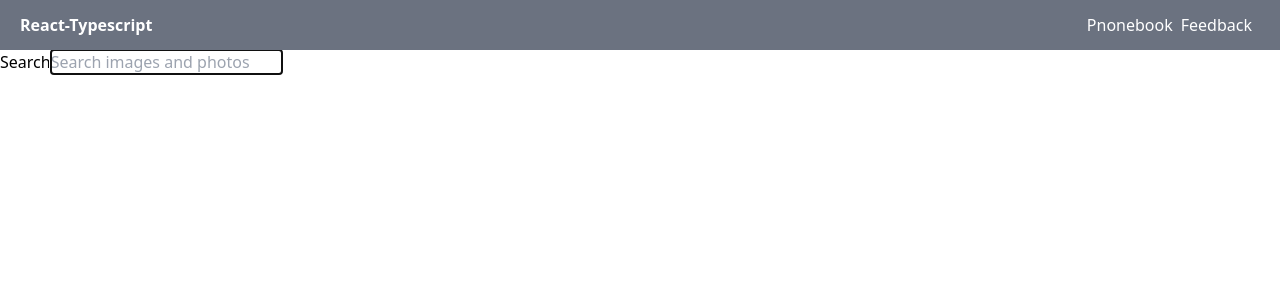
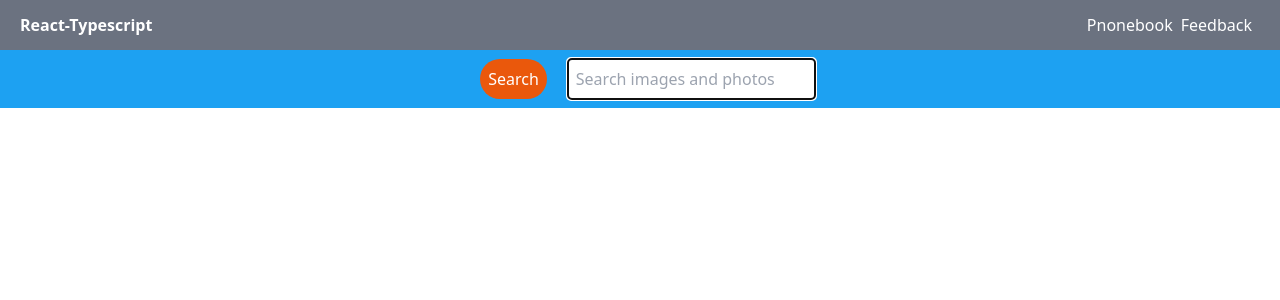
Before and after one commit to Sergiyan92/my-typescript-app, a React (Vite) app: page / in a window 1280 px wide. Shown: the top 300 px of the page. Built offline with nearby package versions, Linux system fonts and the light colour scheme.

Commit message:
create style images

```diff
--- a/package.json
+++ b/package.json
@@ -14,6 +14,7 @@
     "nanoid": "^5.0.2",
     "react": "^18.2.0",
     "react-dom": "^18.2.0",
+    "react-loader-spinner": "^5.4.5",
     "react-router-dom": "^6.17.0"
   },
   "devDependencies": {
--- a/src/components/images/Images.tsx
+++ b/src/components/images/Images.tsx
@@ -67,7 +67,7 @@ const Images = () => {
     setSelectedImage("");
   };
   return (
-    <div>
+    <div className="flex  flex-col pb-6 w-full ml-auto mr-auto">
       <Searchbar onSubmit={handleSubmit} />
 
       <ImageGallery images={images} onClick={handleImageClick} />
--- a/src/components/images/imagegallery/ImageGallery.tsx
+++ b/src/components/images/imagegallery/ImageGallery.tsx
@@ -10,7 +10,7 @@ type ImageGalleryProps = {
 };
 const ImageGallery = ({ images, onClick }: ImageGalleryProps) => {
   return (
-    <ul className="">
+    <ul className=" grid ml-auto mr-auto max-w-[(100vw - 48px)] grid-cols-4">
       {images.map((image) => (
         <li
           key={image.id}
--- a/src/components/images/imagegalleryitem/ImageGalleryItem.tsx
+++ b/src/components/images/imagegalleryitem/ImageGalleryItem.tsx
@@ -3,8 +3,12 @@ interface ImageGalleryItemProps {
 }
 const ImageGalleryItem = ({ webformatURL }: ImageGalleryItemProps) => {
   return (
-    <li className="">
-      <img src={webformatURL} alt="" className="" />
+    <li className=" rounded shadow">
+      <img
+        src={webformatURL}
+        alt=""
+        className=" w-full h-[260px] object-cover transition-transform hover:transform cursor-zoom-in"
+      />
     </li>
   );
 };
--- a/src/components/images/loader/Loader.tsx
+++ b/src/components/images/loader/Loader.tsx
@@ -1,7 +1,18 @@
-import React from "react";
-
+import { Audio } from "react-loader-spinner";
 const Loader = () => {
-  return <div>Loader</div>;
+  return (
+    <div className="">
+      <Audio
+        height="80"
+        width="80"
+        radius="9"
+        color="green"
+        ariaLabel="loading"
+        wrapperStyle
+        wrapperClass
+      />
+    </div>
+  );
 };
 
 export default Loader;
--- a/src/components/images/modal/Modal.tsx
+++ b/src/components/images/modal/Modal.tsx
@@ -28,9 +28,12 @@ const Modal = ({ onClose, largeImageURL }: ModalProps) => {
   };
 
   return (
-    <div className="" onClick={handleBackdrop}>
-      <div className="">
-        <img src={largeImageURL} alt="" />
+    <div
+      className=" flex justify-center items-center top-0 left-0 w-full h-full bg-[rgba(0, 0, 0, 0.8)] fixed"
+      onClick={handleBackdrop}
+    >
+      <div className=" relative w-11/12 h-5/6">
+        <img src={largeImageURL} alt="Large img" />
       </div>
     </div>
   );
--- a/src/components/images/searchbar/Searchbar.tsx
+++ b/src/components/images/searchbar/Searchbar.tsx
@@ -14,14 +14,20 @@ const Searchbar = ({ onSubmit }: SearchbarProps) => {
     onSubmit(query);
   };
   return (
-    <header>
-      <form onSubmit={handleSubmit}>
-        <button type="submit" className="">
+    <header className="bg-[#1da1f2] pt-2 pb-2 pl-6">
+      <form
+        onSubmit={handleSubmit}
+        className="flex justify-center items-center"
+      >
+        <button
+          type="submit"
+          className="p-2 rounded-full border-none cursor-pointer bg-orange-600 text-white mr-5"
+        >
           <span className="">Search</span>
         </button>
 
         <input
-          className=""
+          className="p-2 mr-2 rounded border "
           type="text"
           autoComplete="off"
           autoFocus
```
Also changed, not shown: 1 other file (tests, documents, lock files or other folders).
